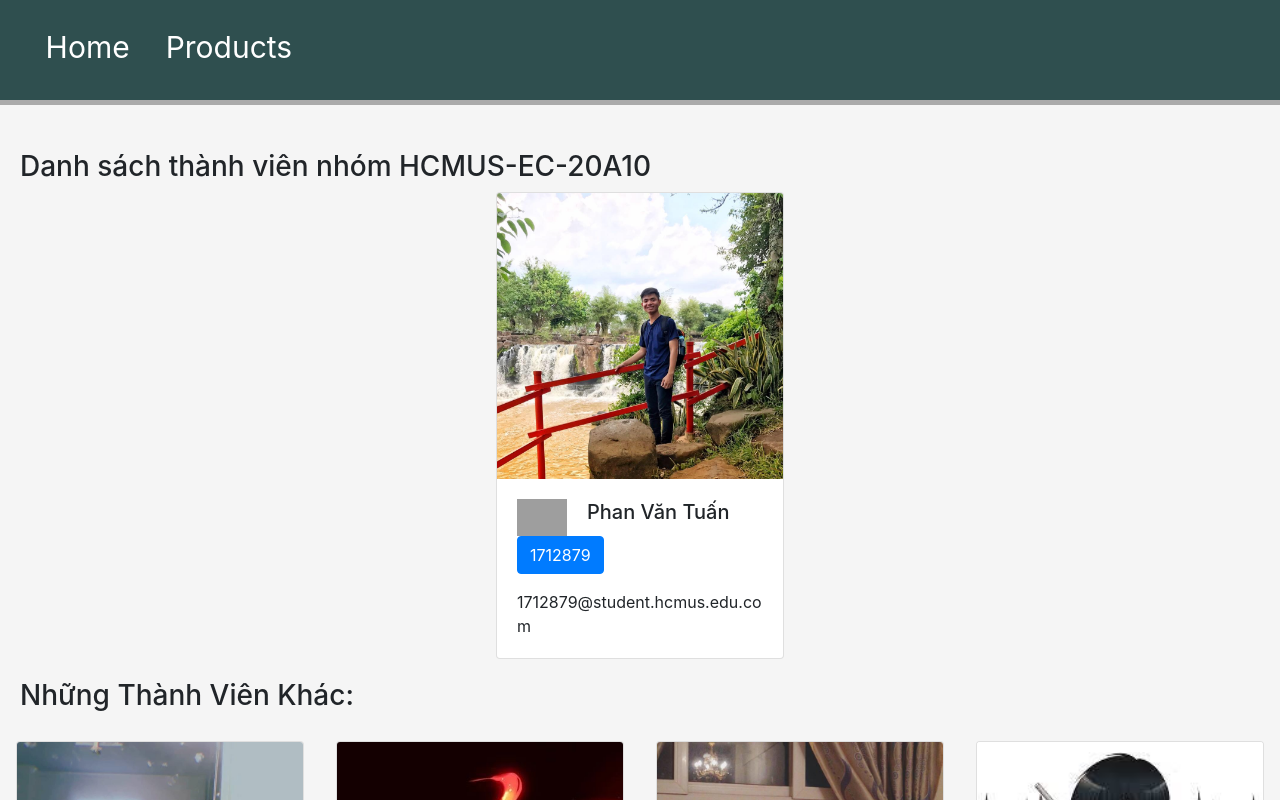
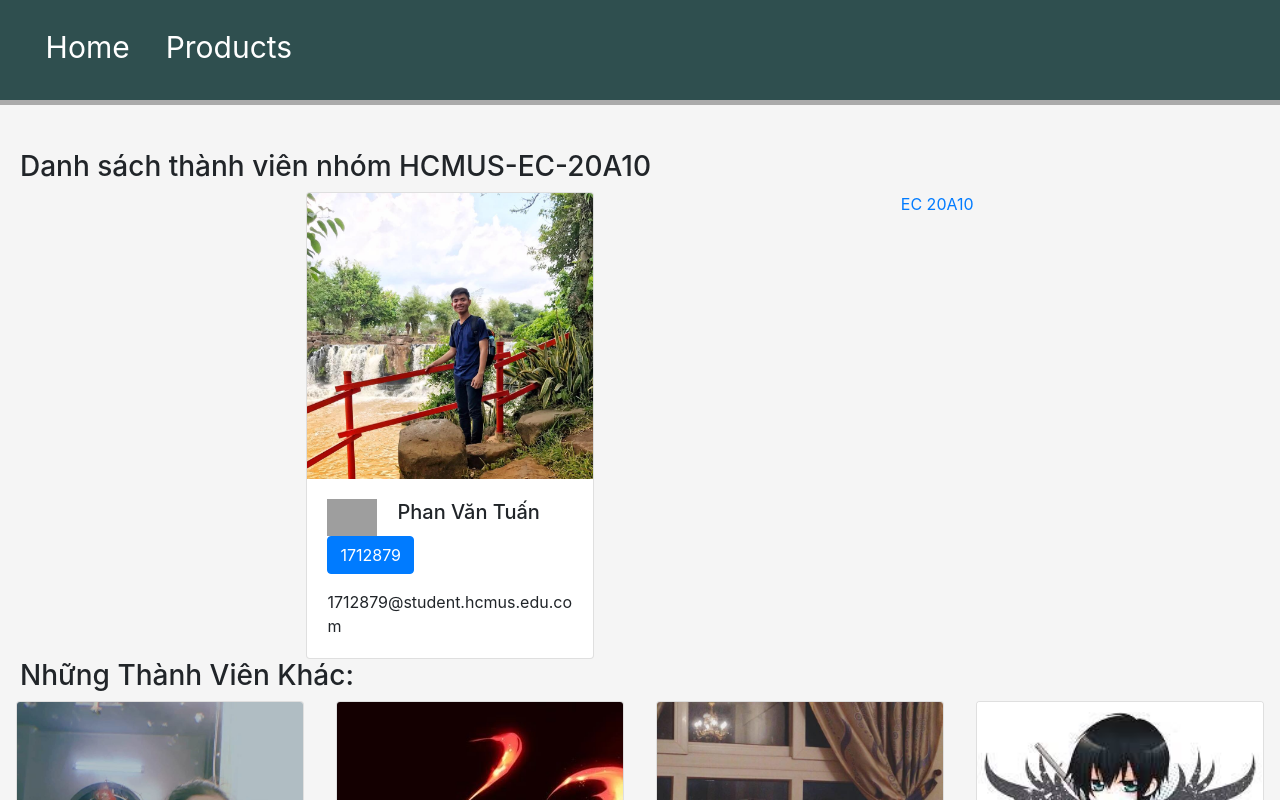
Before and after one commit to 1712879/MERNAPP, a React (Create React App) app in the folder client/: page / in a window 1280 px wide. Shown: the top 800 px of the page. Built offline with nearby package versions, Linux system fonts and the light colour scheme; grey boxes are pictures that could not be loaded.

Commit message:
add Facebook page

```diff
--- a/client/public/index.html
+++ b/client/public/index.html
@@ -29,6 +29,7 @@
   <script src="https://stackpath.bootstrapcdn.com/bootstrap/4.3.1/js/bootstrap.min.js"
     integrity="sha384-JjSmVgyd0p3pXB1rRibZUAYoIIy6OrQ6VrjIEaFf/nJGzIxFDsf4x0xIM+B07jRM"
     crossorigin="anonymous"></script>
+    <script async defer crossorigin="anonymous" src="https://connect.facebook.net/vi_VN/sdk.js#xfbml=1&version=v7.0&appId=200937274354072&autoLogAppEvents=1" nonce="QCueSOJK"></script>
 
 </body>
 
--- a/client/src/App.css
+++ b/client/src/App.css
@@ -12,7 +12,7 @@
 
 .member-host{
   display: flex;
-  justify-content: center;
+  justify-content: space-evenly;
 }
 
 .host{
--- a/client/src/App.js
+++ b/client/src/App.js
@@ -4,16 +4,16 @@ import './App.css';
 
 function App() {
   let members = [
-    {id: '1712118', email: '1712118@student.hcmus.edu.com', name: 'Huỳnh Ngọc Tiến Nhi', gitacc: 'tiennhi1999'},
-    {id: '1712373', email: '1712373@student.hcmus.edu.com', name: 'Huỳnh Nhật Dương', gitacc: 'HuynhNhatDuong'},
-    {id: '1712705', email: '1712705@student.hcmus.edu.com', name: 'Trần Duy Quang', gitacc: 'duyquang19981'},
-    {id: '1712748', email: '1712748@student.hcmus.edu.com', name: 'Nguyễn Văn Tâm', gitacc: ''},
+    { id: '1712118', email: '1712118@student.hcmus.edu.com', name: 'Huỳnh Ngọc Tiến Nhi', gitacc: 'tiennhi1999' },
+    { id: '1712373', email: '1712373@student.hcmus.edu.com', name: 'Huỳnh Nhật Dương', gitacc: 'HuynhNhatDuong' },
+    { id: '1712705', email: '1712705@student.hcmus.edu.com', name: 'Trần Duy Quang', gitacc: 'duyquang19981' },
+    { id: '1712748', email: '1712748@student.hcmus.edu.com', name: 'Nguyễn Văn Tâm', gitacc: '' },
   ]
 
   let elementMembers = members.map(m => {
-    return(
+    return (
       <div class="card member">
-          <img src={`./images/${m.id}.jpg`} class="card-img-top member-img" alt="..."/>
+        <img src={`./images/${m.id}.jpg`} class="card-img-top member-img" alt="..." />
         <div class="card-body">
           <span>
             <img src="https://t3.ftcdn.net/jpg/02/43/23/26/240_F_243232601_g3duyFUOxgHCDZmmcSaOhQiAuqWkM3Ds.jpg"></img>
@@ -35,7 +35,7 @@ function App() {
       <div className="member-body-wrraper">
         <div className="member-host">
           <div class="card member">
-            <img src={`./images/1712879.jpg`} class="card-img-top member-img" alt="..."/>
+            <img src={`./images/1712879.jpg`} class="card-img-top member-img" alt="..." />
             <div class="card-body">
               <span>
                 <img src="https://beautyhome.vn/wp-content/uploads/2018/07/thiet-ke-noi-that.png"></img>
@@ -46,15 +46,19 @@ function App() {
 
             </div>
           </div>
+          <div>
+            <div id="fb-root"></div>
+            <div class="fb-page" data-href="https://www.facebook.com/EC-20A10-112973660452108/?modal=admin_todo_tour" data-tabs="timeline" data-width="" data-height="" data-small-header="false" data-adapt-container-width="false" data-hide-cover="false" data-show-facepile="true"><blockquote cite="https://www.facebook.com/EC-20A10-112973660452108/?modal=admin_todo_tour" class="fb-xfbml-parse-ignore"><a href="https://www.facebook.com/EC-20A10-112973660452108/?modal=admin_todo_tour">EC 20A10</a></blockquote></div>
           </div>
+        </div>
+      </div>
+
       <h3 className="member-header">Những Thành Viên Khác:</h3>
       <div className="member-body">
         {elementMembers}
       </div>
     </div>
 
-
-    </div>
   );
 }
 
--- a/client/src/Components/Header.js
+++ b/client/src/Components/Header.js
@@ -5,6 +5,7 @@ class Header extends Component {
             <nav className="header-navbar">
                 <a className="navbar-brand" href="/" >Home</a>
                 <a className="navbar-brand" href="/product" >Products</a>
+
             </nav>
         );
     }
```
Lines whose indentation alone changed are shown as unchanged.
